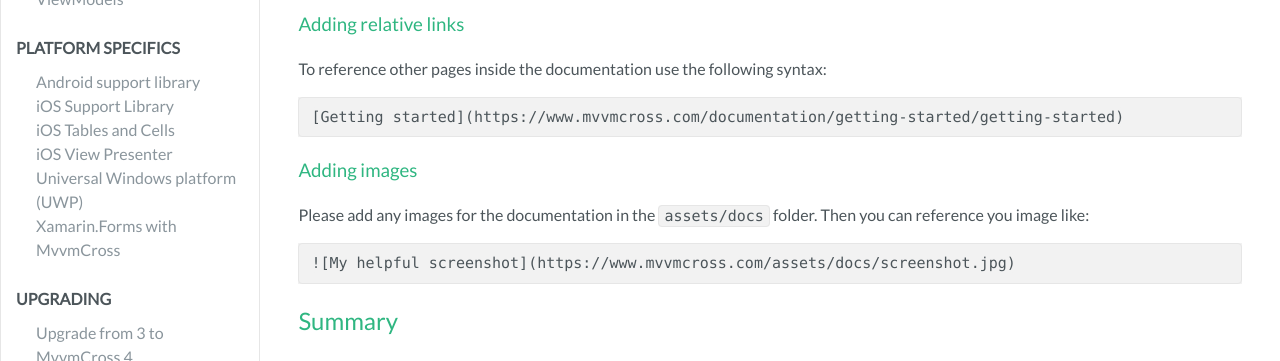
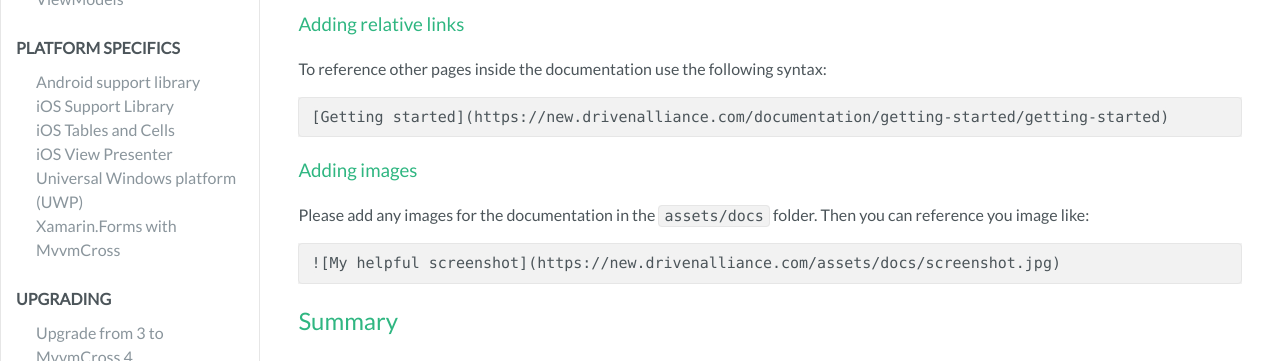
Before and after one commit to DrivenAlliance/website, a Jekyll site: the page built from _documentation/contribute/mvvmcross-docs-style-guide.md, in a window 1280 px wide and 1395 px high. Shown: the part 964-1325 px from the top of the window. Built offline with Jekyll 4.4.1, drawn with Linux system fonts in a browser that asks for light colours; nearby versions of some CDN libraries; comment, search, counter and statistics services are not loaded.

Commit message:
update initial configs and include driven logos

```diff
--- a/_config.yml
+++ b/_config.yml
@@ -13,12 +13,11 @@
 # you will see them accessed via {{ site.title }}, {{ site.email }}, and so on.
 # You can create any custom variable you would like, and they will be accessible
 # in the templates via {{ site.myvariable }}.
-title: MvvmCross
+title: Driven Alliance
 description: > # this means to ignore newlines until "baseurl:"
-  MvvmCross is a convention based MVVM framework for Xamarin and Windows,
-  with strong community support, filled to the brim with useful features.
+
 baseurl: "" # the subpath of your site, e.g. /blog
-url: "https://www.mvvmcross.com" # the base hostname & protocol for your site, e.g. http://example.com
+url: "https://new.drivenalliance.com" # the base hostname & protocol for your site, e.g. http://example.com
 
 # Build settings
 markdown: kramdown
```
Also changed, not shown: assets/img/logo/driven-emblem.png (added), assets/img/logo/driven-logo.png (added).
